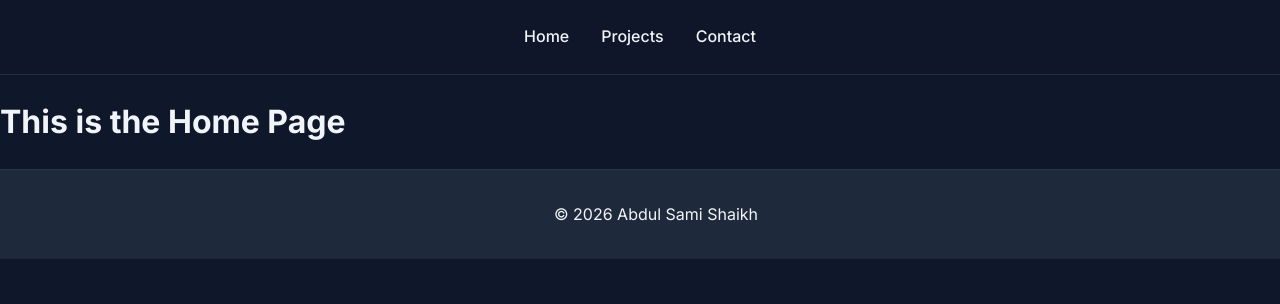
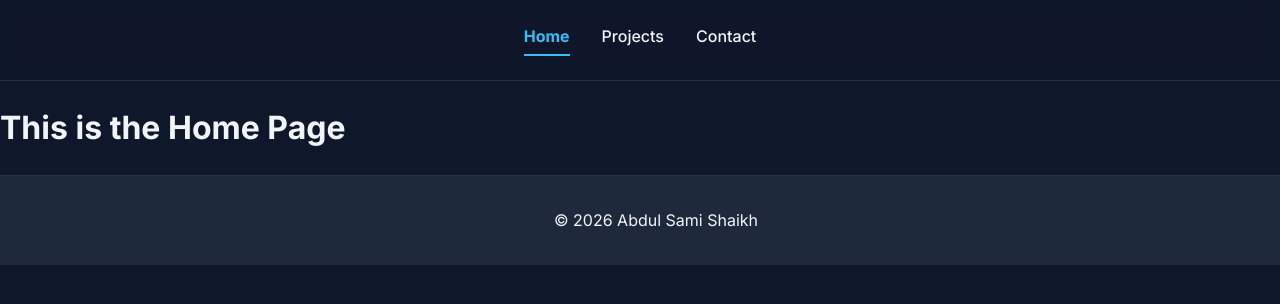
Before and after one commit to abdulsami-94/Portfolio-React, a React (Vite) app: page / in a window 1280 px wide. Shown: the top 304 px of the page. Built offline with nearby package versions, Linux system fonts and the light colour scheme.

Commit message:
Added active tab indicator for better user experience

```diff
--- a/src/Navbar.jsx
+++ b/src/Navbar.jsx
@@ -9,9 +9,9 @@ function Navbar(){
 
     return(
         <nav className="NavBar">
-            <Link to="/"> Home </Link>
-            <Link to="/projects"> Projects </Link>
-            <Link to="/contact"> Contact</Link>
+            <Link to="/" className={ location.pathname === "/" ? "active" : "" }> Home </Link>
+            <Link to="/projects" className={ location.pathname === "/projects" ? "active" : "" }> Projects </Link>
+            <Link to="/contact" className={ location.pathname === "/contact" ? "active" : "" }> Contact</Link>
             {showBack && <Link to="./projects"> Back </Link>}
         </nav>
     );
--- a/src/index.css
+++ b/src/index.css
@@ -38,6 +38,13 @@ nav a {
 
 nav a:hover {
     color: var(--accent-primary);
+}
+
+nav a.active {
+    color: var(--accent-primary);
+    font-weight: 700;
+    border-bottom: 2px solid var(--accent-primary);
+    padding-bottom: 0.25rem;
 }
 
 .project-page {
```
